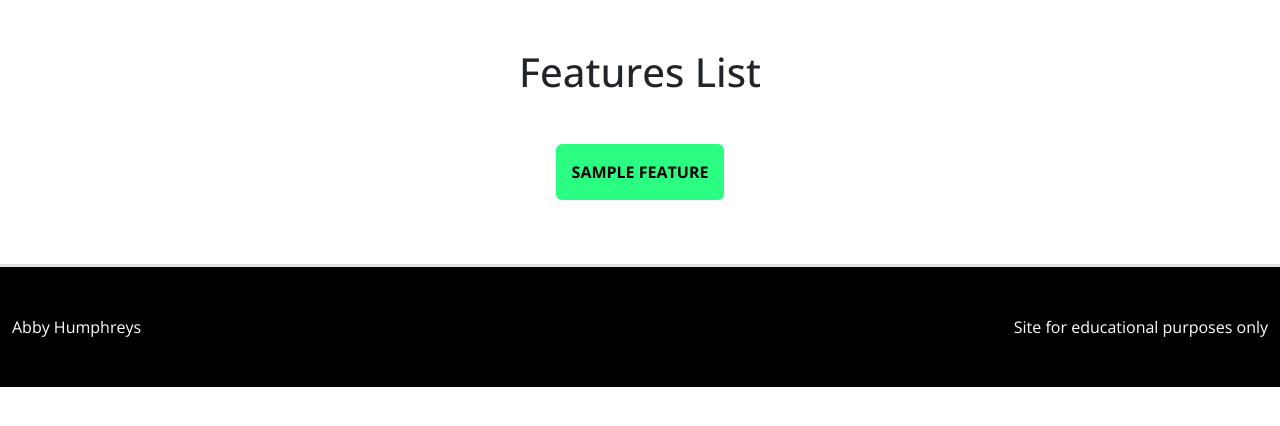
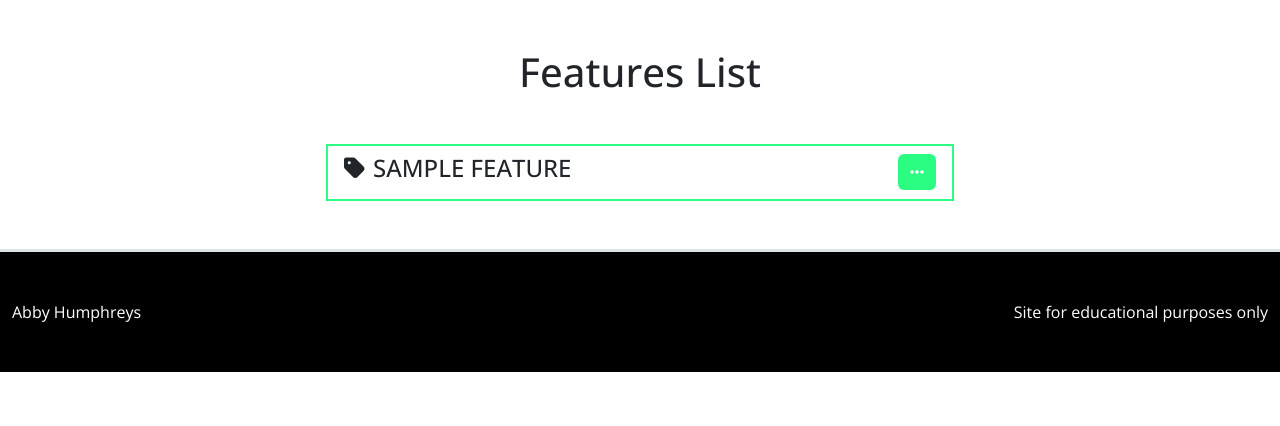
Before and after one commit to AbbyHumphreys/Caravansy, a Flask app: page /get_features in a window 1280 px wide. Shown: the part 74-500 px from the top of the page. Run offline with Flask 2, Linux system fonts and the light colour scheme; a database or web service that is not in the repository returns one stand-in record (values such as "Sample title"); some libraries are stand-ins or nearby versions.

Commit message:
add: card list group for features

```diff
--- a/templates/features.html
+++ b/templates/features.html
@@ -5,14 +5,29 @@
         <div class="row mb-5">
             <div class="col text-center">
                 <h1 class="mb-5">Features List</h1>
-                <div class="btn-group-vertical" role="group" aria-label="Vertical button group">
-                    {% for feature in features %}
-                    <button type="button" class="btn btn-primary p-3 mb-3">{{ feature.feature_name|upper}}</button>
-                    {% endfor %}
-                </div>
+                    <div class="card w-50 mx-auto rounded-0 border-2 border-color-1">
+                        <ul class="list-group list-group-flush">
+                            {% for feature in features %}
+                          <li class="list-group-item d-inline-flex justify-content-between border-bottom-2 border-color-1">
+                            <h4><i class="fa-solid fa-tag pe-2"></i>{{ feature.feature_name|upper}}</h4>
+                            <div class="dropdown">
+                                <button class="btn btn-secondary bg-color-1 txt-color-2 border border-0" type="button" data-bs-toggle="dropdown" aria-expanded="false">
+                                    <i class="fa-solid fa-ellipsis"></i>
+                                </button>
+                                <ul class="dropdown-menu">
+                                  <li><a class="dropdown-item" href="#">Edit</a></li>
+                                  <li><a class="dropdown-item" href="#">Delete</a></li>
+                                </ul>
+                              </div>
+                          </li>
+                          {% endfor %}
+                        </ul>
+                      </div>
+
             </div>
         </div>
     </div>
 
 
+
 {% endblock %}
```
